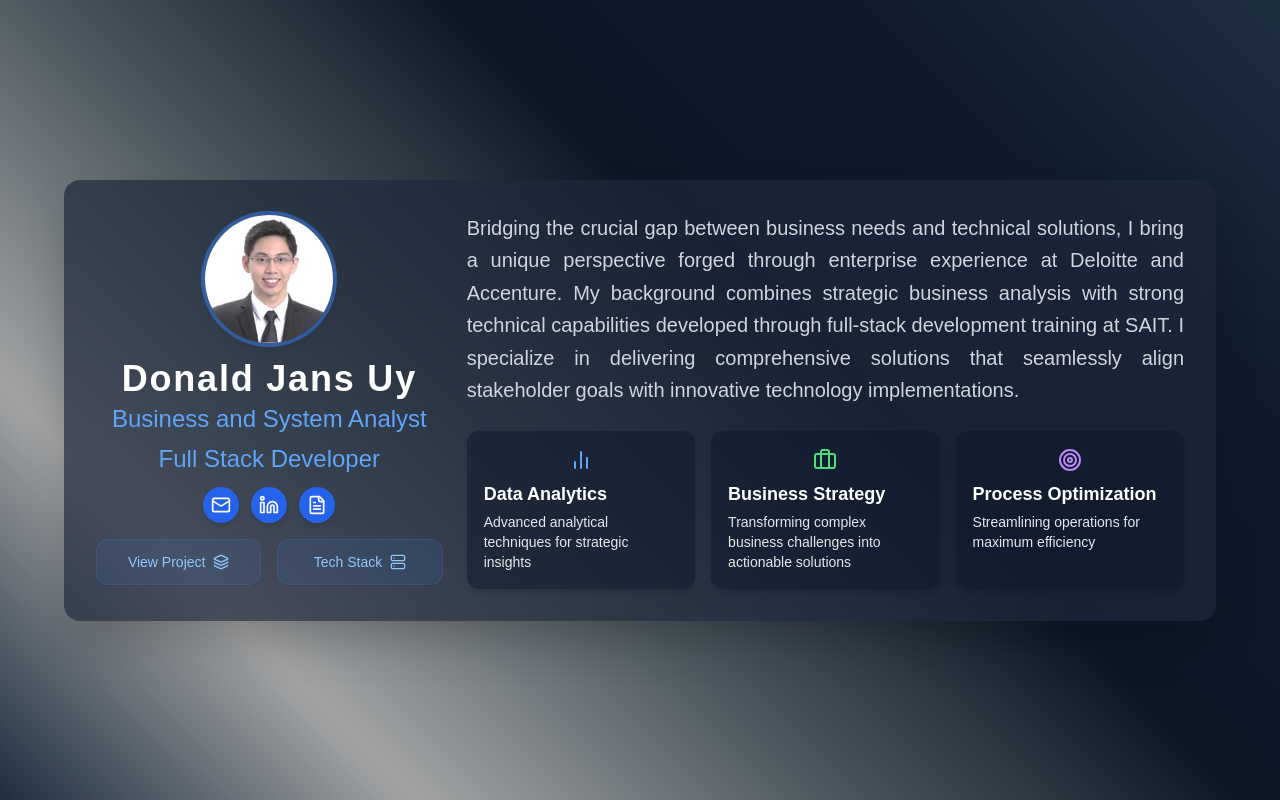
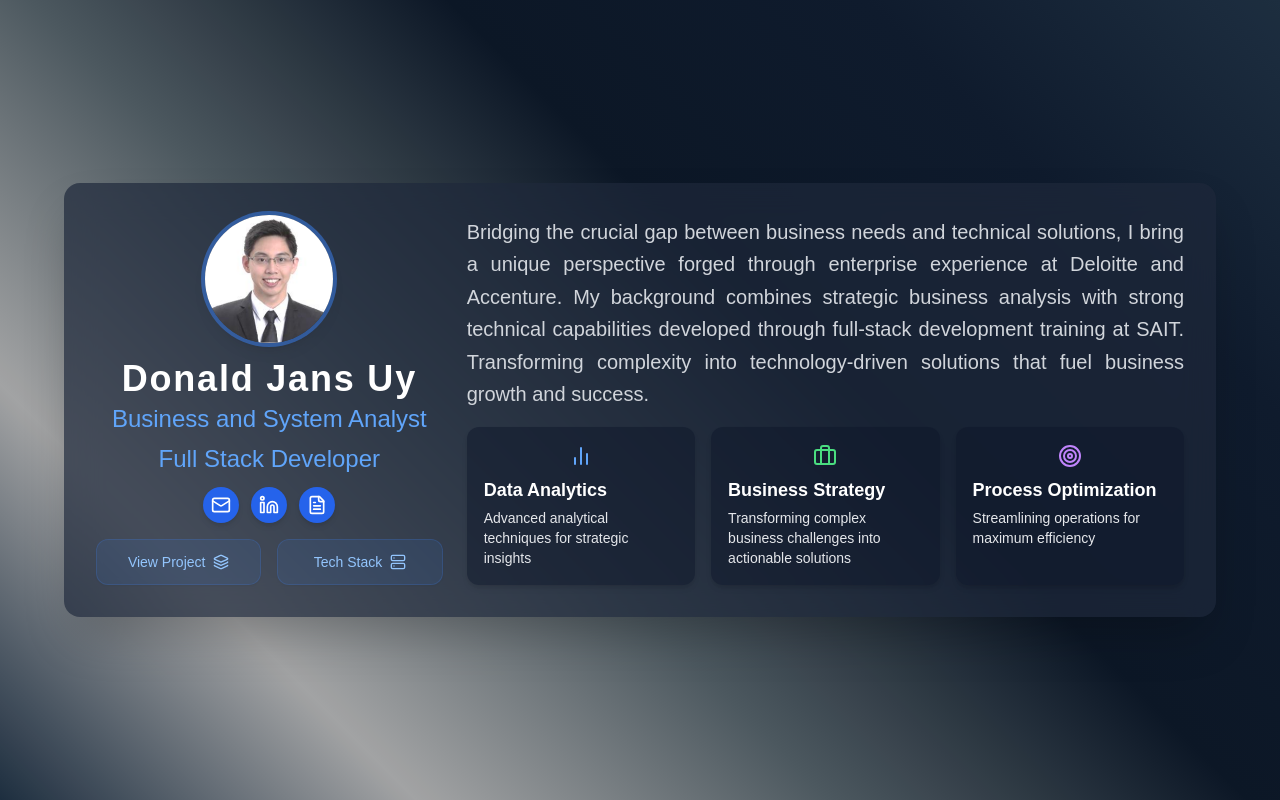
Before and after one commit to DonaldJansUy/djsu_porfolio, a Next.js app: page / in a window 1280 px wide. Built offline with nearby package versions, Linux system fonts and the light colour scheme.

Commit message:
Updated design

```diff
--- a/src/app/page.js
+++ b/src/app/page.js
@@ -134,16 +134,15 @@ const Page = () => {
           className="col-span-2 flex flex-col items-center justify-center text-center md:text-left"
         >
           <motion.p
-            className="text-gray-300 text-xl mb-6 leading-relaxed text-justify"
+            className="text-gray-300 text-xl mb-4 leading-relaxed text-justify"
             initial={{ opacity: 0, x: 50 }}
             animate={{ opacity: 1, x: 0 }}
             transition={{ duration: 0.6 }}
           >
             Bridging the crucial gap between business needs and technical solutions, I bring a unique perspective forged through enterprise experience at Deloitte and Accenture.
             My background combines strategic business analysis with strong technical capabilities developed through full-stack development training at SAIT.
-            I specialize in delivering comprehensive solutions that seamlessly align stakeholder goals with innovative technology implementations.
+            Transforming complexity into technology-driven solutions that fuel business growth and success.
           </motion.p>
-
           <motion.div
             variants={containerVariants}
             className="grid grid-cols-1 md:grid-cols-3 gap-4"
--- a/src/app/techstack/page.js
+++ b/src/app/techstack/page.js
@@ -129,7 +129,7 @@ const TechStack = () => {
               x: i % 2 === 0 ? ['100%', '-100%'] : ['-100%', '100%']
             }}
             transition={{
-              duration: 15 + i * 2,
+              duration: 3 + i * 2,
               repeat: Infinity,
               ease: "linear"
             }}
@@ -239,7 +239,7 @@ const TechStack = () => {
                     <div className="relative">
                       <motion.div
                         animate={{ rotate: 360 }}
-                        transition={{ duration: 20, repeat: Infinity, ease: "linear" }}
+                        transition={{ duration: 5, repeat: Infinity, ease: "linear" }}
                         className="absolute inset-0 bg-gradient-to-r from-transparent via-white to-transparent opacity-20 rounded-full"
                       />
                       <div className="text-indigo-600 dark:text-indigo-400">
```
